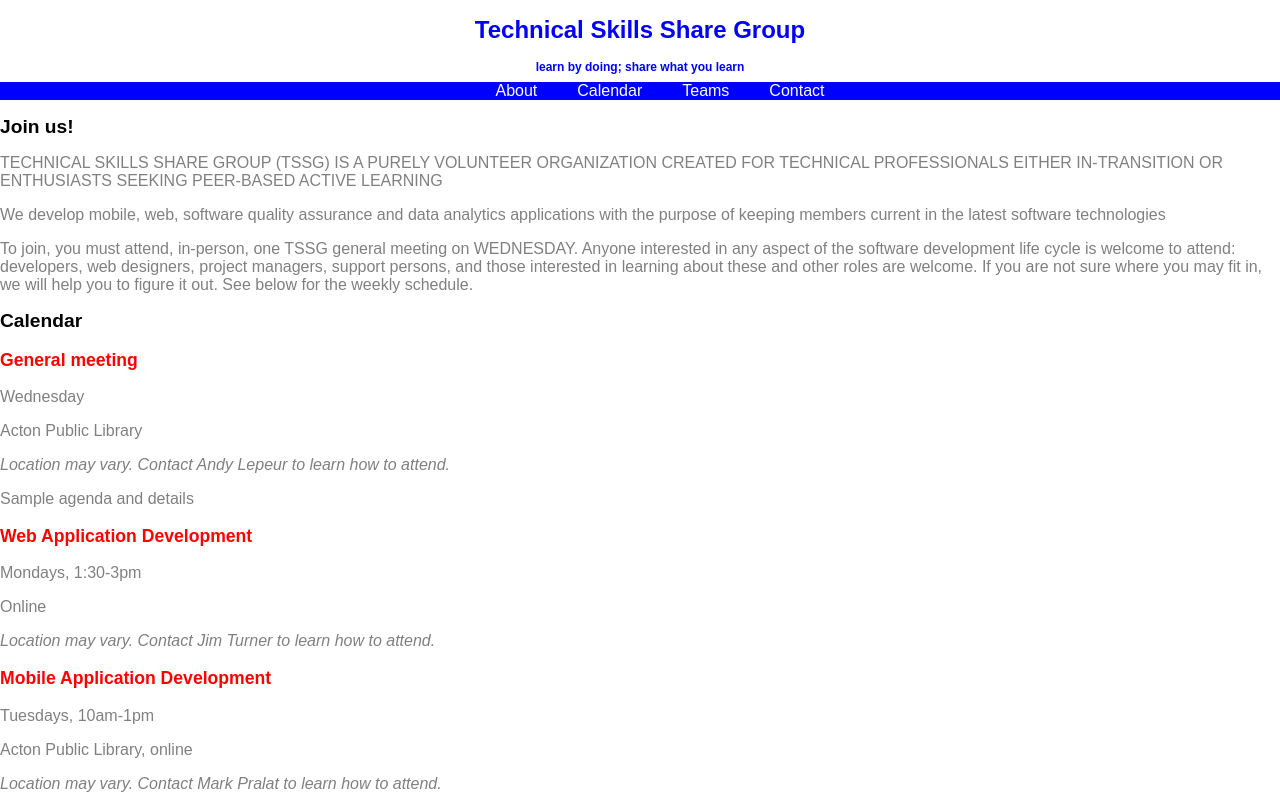
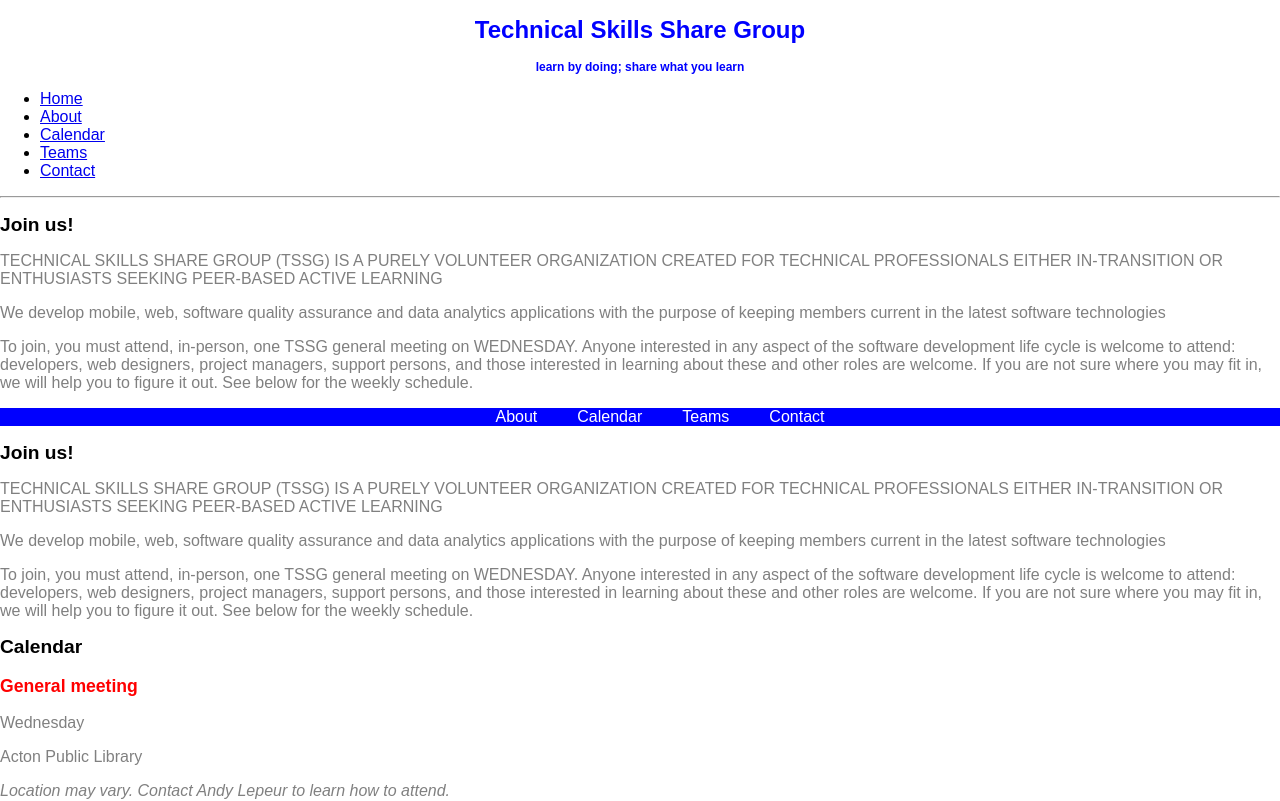
Before and after one commit to marclevetin/tssg-tech, a React (Create React App) app: page / in a window 1280 px wide. Shown: the top 801 px of the page. Built offline with nearby package versions, Linux system fonts and the light colour scheme.

Commit message:
save point

```diff
--- a/package.json
+++ b/package.json
@@ -5,6 +5,7 @@
   "dependencies": {
     "react": "^15.6.1",
     "react-dom": "^15.6.1",
+    "react-router-dom": "^4.2.2",
     "styled-components": "^2.1.2"
   },
   "devDependencies": {
--- a/src/App.js
+++ b/src/App.js
@@ -1,4 +1,5 @@
 import React, { Component } from 'react';
+
 import Navbar from './containers/Navbar';
 import Calendar from './containers/Calendar';
 import Teams from './containers/Teams';
--- a/src/containers/Navbar.js
+++ b/src/containers/Navbar.js
@@ -1,4 +1,10 @@
 import React, { Component } from 'react';
+import { BrowserRouter as Router, Route, Link } from 'react-router-dom'
+
+import Intro from './Intro'
+import Calendar from './Calendar';
+import Teams from './Teams';
+
 import Title from '../components/styled/Title'
 import Motto from '../components/styled/Motto'
 import Navmenu from '../components/styled/Navmenu'
@@ -15,8 +21,26 @@ class Navbar extends Component {
   render() {
     return (
       <div>
-        <Title>Technical Skills Share Group</Title>
-        <Motto>learn by doing; share what you learn</Motto>
+      <Title>Technical Skills Share Group</Title>
+      <Motto>learn by doing; share what you learn</Motto>
+        <Router>
+          <div>
+            <ul>
+              <li><Link to="/">Home</Link></li>
+              <li><Link to="/about">About</Link></li>
+              <li><Link to="/calendar">Calendar</Link></li>
+              <li><Link to="/teams">Teams</Link></li>
+              <li><Link to="/contact">Contact</Link></li>
+            </ul>
+
+            <hr/>
+
+            <Route exact path="/" component={Intro}/>
+            <Route path="/calendar" component={Calendar}/>
+            <Route path="/teams" component={Teams}/>
+            <Route path="/contact" component={Intro}/>
+          </div>
+        </Router>
         <Navmenu>
           <NavmenuItem>About</NavmenuItem>
           <NavmenuItem>Calendar</NavmenuItem>
```
Also changed, not shown: 1 other file (tests, documents, lock files or other folders).
